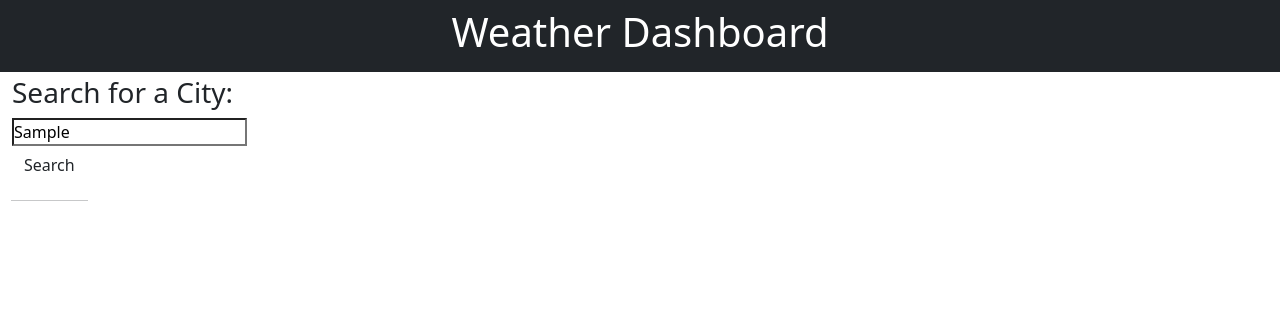
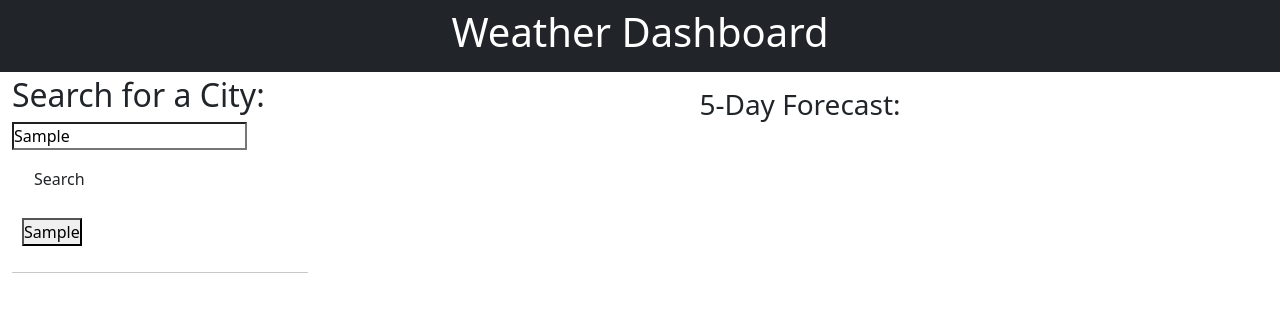
Before and after one commit to leeathena/Weather-Forecast-API, a plain HTML site: page index.html in a window 1280 px wide. Both pictures are taken after typing "Sample" into the empty fields and a click on the button "Search". Drawn offline with nearby package versions, Linux system fonts and the light colour scheme; no server answers.

Commit message:
fixed renderButtons

```diff
--- a/index.html
+++ b/index.html
@@ -20,7 +20,7 @@
   <div class="container-fluid" style="max-width: 1400px">
     <div class="row">
       <aside class="col-lg-3 pb-3">
-        <h2 id="form-heading" class="mt-1 h3 form-label">
+        <h2 id="form-heading" class="mt-1 form-label">
           Search for a City:
         </h2>
         <form id="search-form" class="form">
@@ -32,13 +32,12 @@
                 <button type="submit" class="btn search-button" id="search-button" aria-label="submit search">
                   Search
                 </button>
-    </form>
-                <hr class="hr weather-hr" />
               </div>
             </div>
           </div>
         </form>
-        <div class="list-group" id="history"></div>
+        <div id="history"></div>
+        <hr class="hr weather-hr" />
       </aside>
 
       <div class="col-lg-9 pb-3">
@@ -51,8 +50,8 @@
         </section>
         <section id="forecast" class="row mt-3" role="region" aria-live="polite">
           <div id="forecast-container" class="forecast-row">
-              <h2></h2>
-              <!-- Forecast cards will be appended here -->
+            <h3>5-Day Forecast:</h3>
+            <!-- Forecast cards will be appended here -->
           </div>
       </section>
 
--- a/starter/script.js
+++ b/starter/script.js
@@ -1,8 +1,22 @@
+//function to show seached location as button
+function renderButtons() {
+    $("#history").empty();
+    $.each(searchedCities, function(i, cityName) {
+        const button = $("<button>");
+        button.addClass("location");
+        button.attr("data-name", cityName);
+        button.text(cityName);
+        $("#history").append(button);
+    });
+}
+
+let searchedCities = [];
+
 document.getElementById('search-button').addEventListener('click', function(e) {
     e.preventDefault();
 
-    var cityName = document.getElementById('search-input').value;
-    cityName = cityName.charAt(0).toUpperCase() + cityName.slice(1);
+    var cityName = document.getElementById('search-input').value.trim();
+    var formattedCityName = cityName.charAt(0).toUpperCase() + cityName.slice(1).toLowerCase();
 
     const APIKey = '3fecceee176414dfceab5fb4dd83902e';
 
@@ -29,6 +43,11 @@ document.getElementById('search-button').addEventListener('click', function(e) {
     .catch(error => {
         console.error('Error:', error);
     });
+
+    if (!searchedCities.includes(formattedCityName)) {
+        searchedCities.push(formattedCityName);
+        renderButtons();
+    }
 });
 
 function displayCurrentWeather(cityData, cityName) {
@@ -45,7 +64,7 @@ function displayFiveDayForecast(cityData) {
     $.each(fiveDayForecastIndices, function(i, index) {
         const forecast = cityData.list[index];
         const dateString = forecast.dt_txt.split(' ')[0];
-        const iconUrl = `http://openweathermap.org/img/w/${forecast.weather[0].icon}.png`;
+        const iconUrl = `https://openweathermap.org/img/w/${forecast.weather[0].icon}.png`;
         const tempCelsius = forecast.main.temp - 273.15;
 
         displayDayForecast(dateString, iconUrl, tempCelsius, forecast.wind.speed, forecast.main.humidity);
@@ -56,7 +75,6 @@ function displayFiveDayForecast(cityData) {
 }
 
 function displayDayForecast(date, icon, temp, wind, humidity) {
-    $("h2").text('5-Day Forecast');
     const forecastElement = `
     <div class="card">
         <div class="card-header">${date}</div>
@@ -70,17 +88,3 @@ function displayDayForecast(date, icon, temp, wind, humidity) {
     `;
     $('#forecast-container').append(forecastElement);
 }
-
-
-//function to show seached location as button
-function renderButtons() {
-    $("#history").empty();
-
-    $.each(locations, function (i, location) {
-      const a = $("<button>");
-      a.addClass("location");
-      a.attr("data-name", location);
-      a.text(location);
-      $("#history").append(a);
-    })
-  }
--- a/starter/style.css
+++ b/starter/style.css
@@ -1,11 +1,21 @@
+.col-lg-3 pb-3{
+    display: block;
+}
+
 .forecast-row {
     display: flex;
     justify-content: center;
-    flex-wrap: wrap; /* Allows wrapping on smaller screens */
-    gap: 10px; /* Adjust the space between cards */
+    flex-wrap: wrap;
+    gap: 10px;
 }
 
 .card {
     flex: 0 0 calc(20% - 10px);
     width: 300px;
 }
+
+
+
+button {
+    margin: 10px;
+}
```
